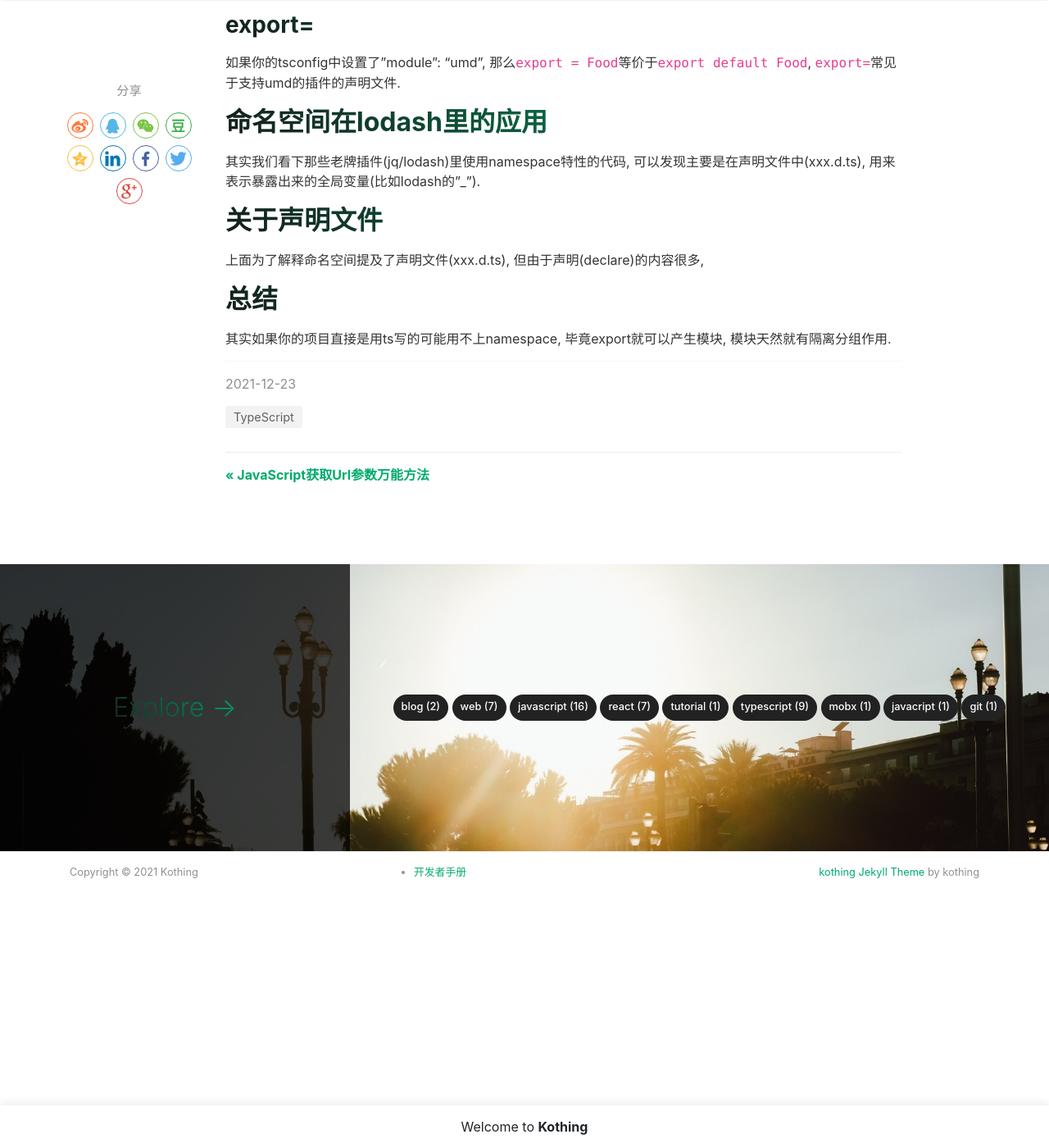
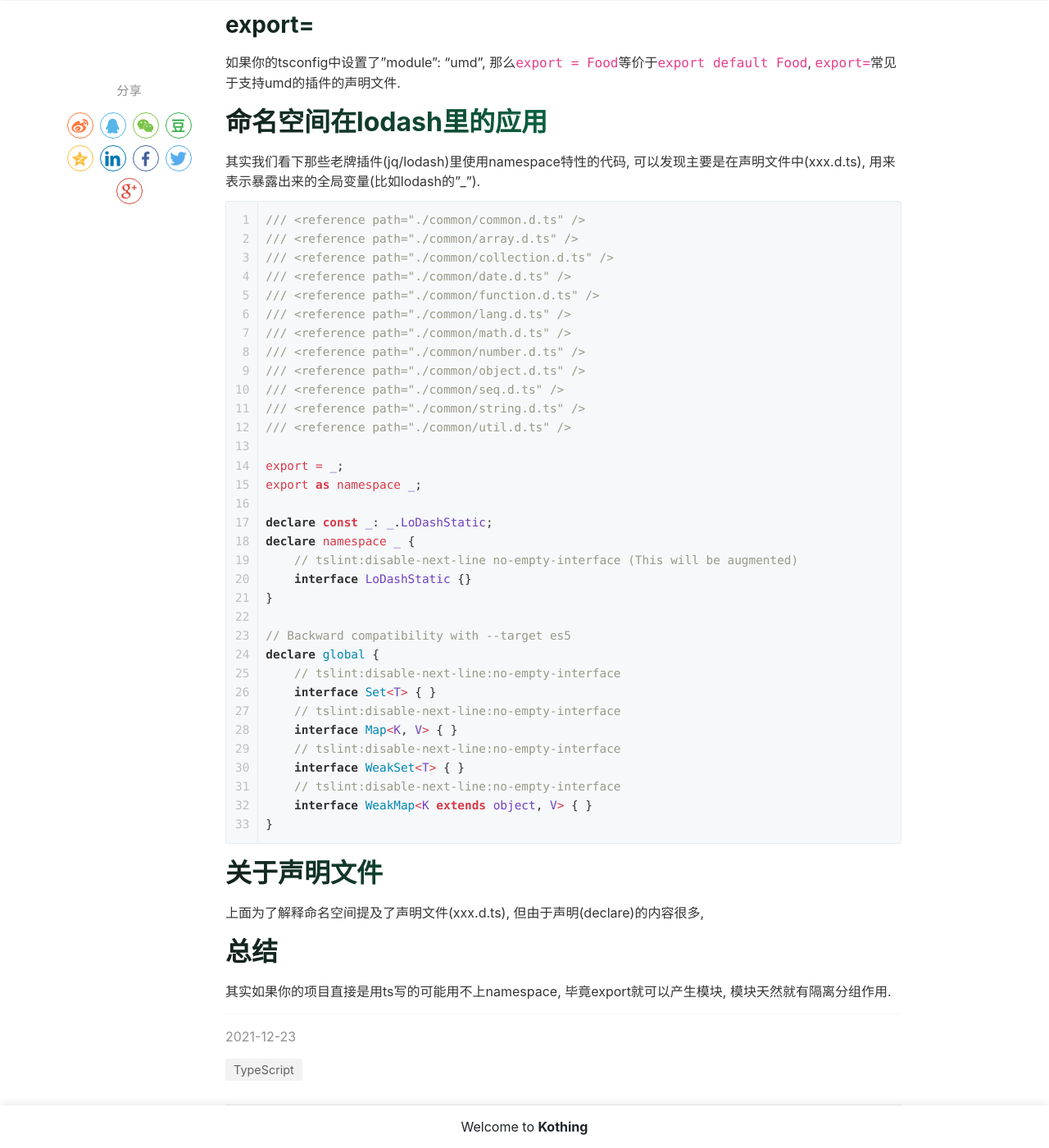
Before and after one commit to kothing/kothing.github.io, a Jekyll site: the page built from _posts/2021-12-23-typescript-namespace.md, in a window 1280 px wide and 1400 px high, scrolled down 4753 px. Shown: the whole window at 82% size. Built offline with Jekyll 4.4.1, drawn with Linux system fonts in a browser that asks for light colours; nearby versions of some CDN libraries; comment, search, counter and statistics services are not loaded.

Commit message:
Update 2021-12-23-typescript-namespace.md

````diff
--- a/_posts/2021-12-23-typescript-namespace.md
+++ b/_posts/2021-12-23-typescript-namespace.md
@@ -176,6 +176,41 @@ type Vh = Food.Vegetables['heat'] // number;
 
 ## 命名空间在lodash里的应用
 其实我们看下那些老牌插件(jq/lodash)里使用namespace特性的代码, 可以发现主要是在声明文件中(xxx.d.ts), 用来表示暴露出来的全局变量(比如lodash的"_").
+```typescript
+/// <reference path="./common/common.d.ts" />
+/// <reference path="./common/array.d.ts" />
+/// <reference path="./common/collection.d.ts" />
+/// <reference path="./common/date.d.ts" />
+/// <reference path="./common/function.d.ts" />
+/// <reference path="./common/lang.d.ts" />
+/// <reference path="./common/math.d.ts" />
+/// <reference path="./common/number.d.ts" />
+/// <reference path="./common/object.d.ts" />
+/// <reference path="./common/seq.d.ts" />
+/// <reference path="./common/string.d.ts" />
+/// <reference path="./common/util.d.ts" />
+
+export = _;
+export as namespace _;
+
+declare const _: _.LoDashStatic;
+declare namespace _ {
+    // tslint:disable-next-line no-empty-interface (This will be augmented)
+    interface LoDashStatic {}
+}
+
+// Backward compatibility with --target es5
+declare global {
+    // tslint:disable-next-line:no-empty-interface
+    interface Set<T> { }
+    // tslint:disable-next-line:no-empty-interface
+    interface Map<K, V> { }
+    // tslint:disable-next-line:no-empty-interface
+    interface WeakSet<T> { }
+    // tslint:disable-next-line:no-empty-interface
+    interface WeakMap<K extends object, V> { }
+}
+```
 
 ## 关于声明文件
 上面为了解释命名空间提及了声明文件(xxx.d.ts), 但由于声明(declare)的内容很多,
````
